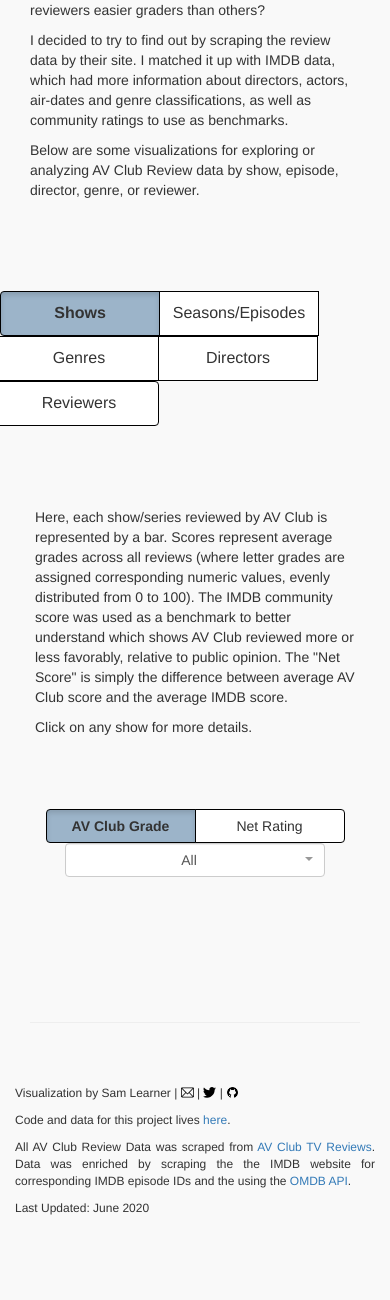
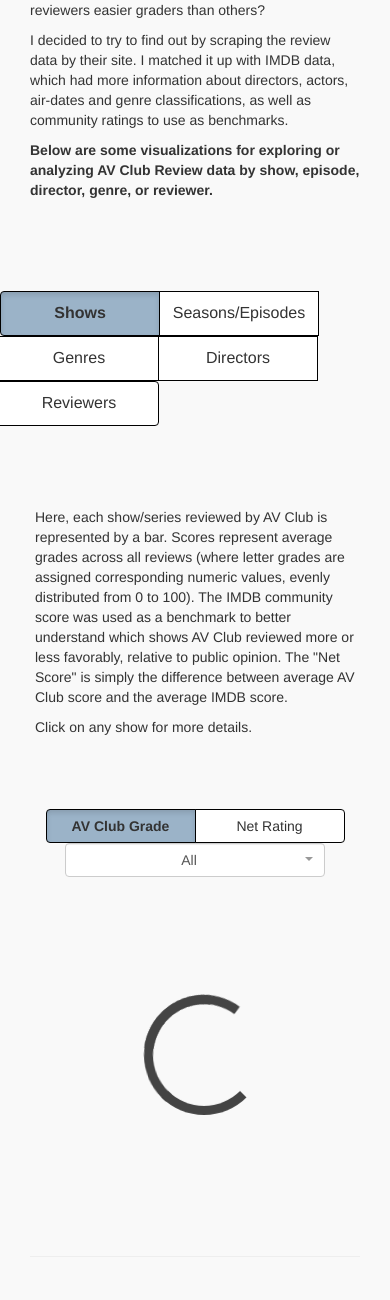
Before and after one commit to sdl60660/av_club_reviews, a Flask app: page / in a window 390 px wide. Shown: the part 311-1611 px from the top of the page. Before the commit the page ends 1526 px from the top, so only its background shows below. Run offline with Flask 2, Linux system fonts and the light colour scheme; data that the repository does not hold is empty; some libraries are stand-ins or nearby versions.

Commit message:
Added a load wheel, fixed mobile formatting of options on shows, bolded some text

```diff
--- a/static/css/style.css
+++ b/static/css/style.css
@@ -99,3 +99,41 @@ button {
 	width: 13px;
 	margin-bottom: 2px;
 }
+
+/*Load Spinner*/
+
+.lds-ring {
+  display: inline-block;
+  position: relative;
+  width: 120px;
+  height: 120px;
+}
+.lds-ring div {
+  box-sizing: border-box;
+  display: block;
+  position: absolute;
+  width: 120px;
+  height: 120px;
+  margin: 9px;
+  border: 9px solid #444;
+  border-radius: 50%;
+  animation: lds-ring 1.2s cubic-bezier(0.5, 0, 0.5, 1) infinite;
+  border-color: #444 transparent transparent transparent;
+}
+.lds-ring div:nth-child(1) {
+  animation-delay: -0.45s;
+}
+.lds-ring div:nth-child(2) {
+  animation-delay: -0.3s;
+}
+.lds-ring div:nth-child(3) {
+  animation-delay: -0.15s;
+}
+@keyframes lds-ring {
+  0% {
+    transform: rotate(0deg);
+  }
+  100% {
+    transform: rotate(360deg);
+  }
+}
--- a/static/js/main.js
+++ b/static/js/main.js
@@ -119,7 +119,10 @@ Promise.all(promises).then(function(allData) {
 	rawReviewerScores = allData[5];
 
 	genreShowData = genreData.show_data.filter( d => d.reviewed_episode_count >= episodeThreshold );
-	console.log(genreShowData);
+	// console.log(genreShowData);
+
+	$(".loadring-container")
+		.hide();
 
 	rankedShows = new ShowBarChart('#ranked-show-bar-chart', [800, 500]);
 	chartBrush = new ChartBrush('#ranked-show-chartbrush', [800, 100]);
--- a/templates/index.html
+++ b/templates/index.html
@@ -59,7 +59,7 @@
                     to use as benchmarks.
                 </p>
                 <p>
-                    Below are some visualizations for exploring or analyzing AV Club Review data by show, episode, director, genre, or reviewer.
+                    <strong>Below are some visualizations for exploring or analyzing AV Club Review data by show, episode, director, genre, or reviewer.</strong>
                 </p>
             </div>
         </div>
@@ -115,7 +115,7 @@
 
                     <div class="row">
 
-                        <div class="col-md-6">
+                        <div class="col-md-6 col-sm-6">
                             <div class="btn-group btn-group-toggle" data-toggle="buttons">
                               <label class="btn btn-secondary bootstrap-button-toggle active" title="Average AV Club rating of all episodes of a series">
                                 <input type="radio" name="showbar-var-select" value="average_av_rating" id="avg_rating_button" autocomplete="off" checked>AV Club Grade
@@ -126,14 +126,16 @@
                             </div>
                         </div>
 
-                        <div class="col-md-6" id="show-genre-select-wrapper" style="text-align:right;">
+                        <div class="col-md-6 col-sm-6" id="show-genre-select-wrapper" style="text-align:right;">
                             <select id="show-genre-select" class="fstdropdown-select form-control genre-select">
                                 <option class="genre-option" id="genre-all" value="all">All</option>
                             </select>
                         </div>
 
                     </div>
-
+                    <div class="loadring-container" style="text-align: center">
+                        <div class="lds-ring" style="margin-top: 13vh;"><div></div><div></div><div></div><div></div></div>
+                    </div>
                     <div class="row" id="ranked-show-bar-chart"></div>
                 </div>
                 <div class="col-md-2"></div>
```
